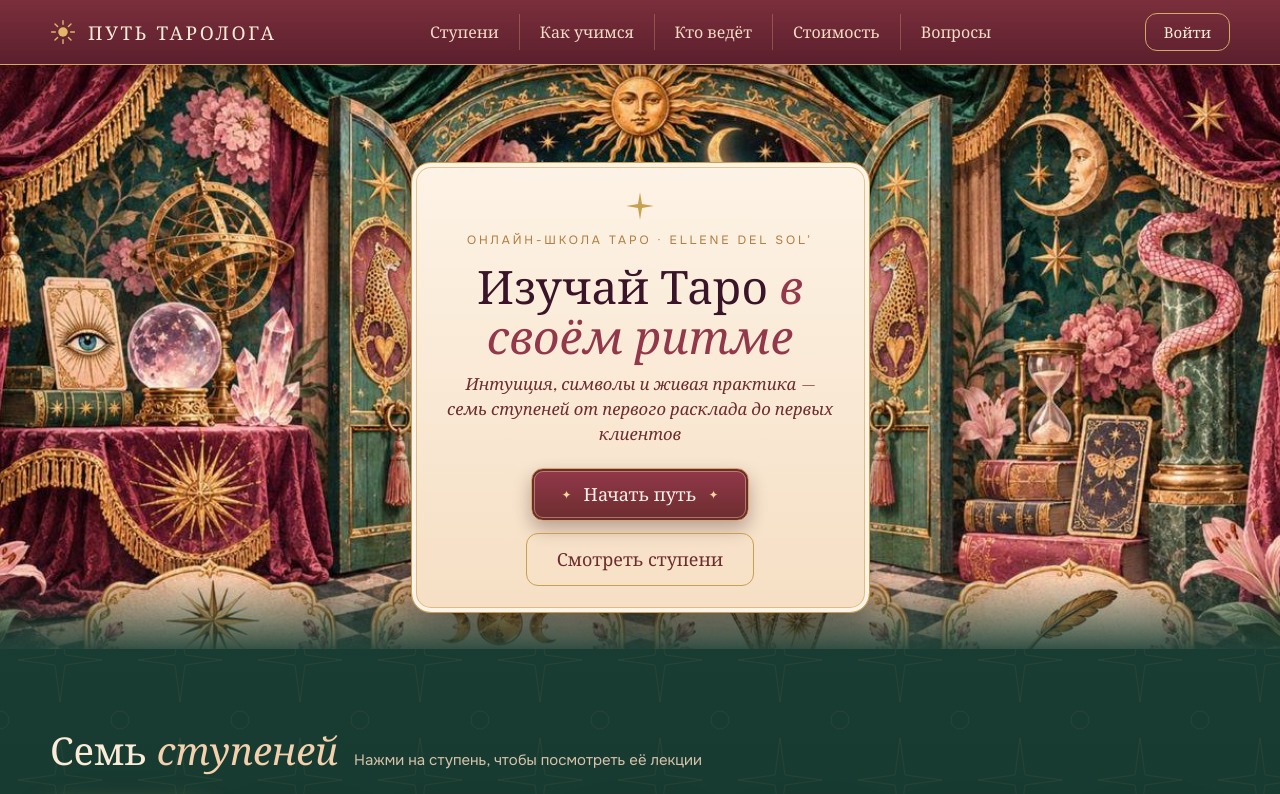
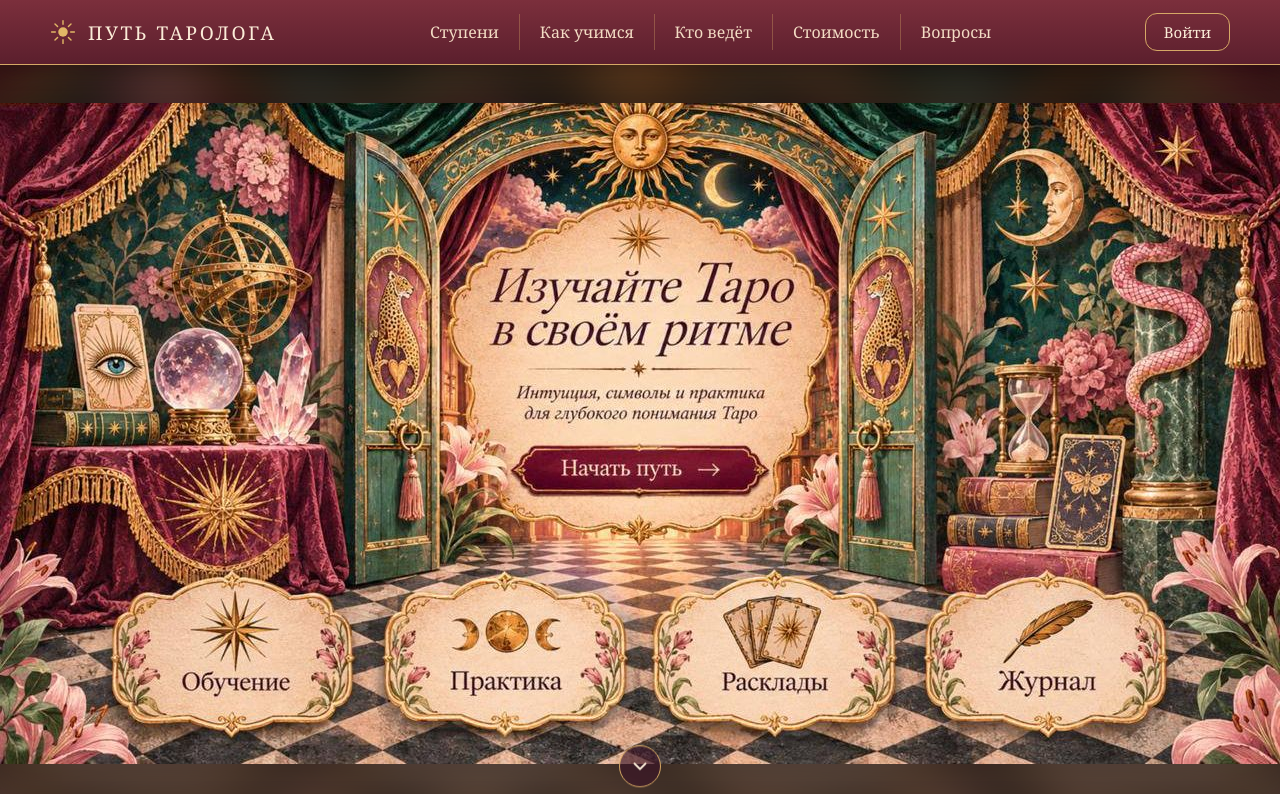
Before and after one commit to DarynaLiakhova/taro-landing, a plain HTML site: page index.html in a window 1280 px wide. Shown: the top 794 px of the page. Drawn offline with nearby package versions, Linux system fonts and the light colour scheme; a web font is replaced by a local one.

Commit message:
First screen: Lena's picture full screen with clickable button and tiles
Co-Authored-By: Claude Opus 5.5 <noreply@anthropic.com>
Claude-Session: https://claude.ai/code/session_0154gL89LTPCpUwAm1nDtQ1w

```diff
--- a/index.html
+++ b/index.html
@@ -63,6 +63,31 @@ img{max-width:100%;display:block}
 .hero-card .acts{display:flex;gap:12px;justify-content:center;flex-wrap:wrap}
 .star{display:block;margin:0 auto;color:var(--gold2)}
 
+/* первый экран: картина Лены целиком */
+.sr{position:absolute;width:1px;height:1px;overflow:hidden;clip:rect(0 0 0 0);white-space:nowrap}
+.fs{position:relative;height:calc(100vh - 64px);height:calc(100dvh - 64px);min-height:340px;overflow:hidden;background:#1b0b10;display:grid;place-items:center}
+.fs::before{content:"";position:absolute;inset:-40px;background:url(assets/scene.jpg) center/cover no-repeat;filter:blur(28px) brightness(.55) saturate(1.1)}
+.fs-wrap{position:relative;aspect-ratio:1280/661;width:min(100vw,calc((100dvh - 64px) * 1280 / 661));box-shadow:0 0 60px 30px rgba(20,8,12,.45)}
+.fs-pic{position:absolute;inset:0;background:url(assets/scene.jpg) center/cover no-repeat}
+.fs-go{position:absolute;left:39.45%;top:50.98%;width:19.92%;height:8.62%;border-radius:12px}
+.fs-tiles{position:absolute;inset:0;pointer-events:none}
+.fs-t{position:absolute;top:70.8%;width:18.9%;height:25.1%;left:calc(8.75% + var(--i) * 21.1%);border-radius:22px;pointer-events:auto;transition:transform .15s}
+.fs-go:hover,.fs-t:hover{box-shadow:0 0 0 3px rgba(240,207,160,.7),0 0 24px rgba(240,207,160,.55)}
+.fs-t:hover{transform:translateY(-3px)}
+.fs-go:focus-visible,.fs-t:focus-visible{outline:3px solid #f2cfa0;outline-offset:2px}
+.fs-down{position:absolute;left:50%;bottom:14px;transform:translateX(-50%);z-index:2;width:42px;height:42px;border-radius:50%;display:grid;place-items:center;color:#fbecd8;background:rgba(59,21,39,.65);border:1px solid var(--gold);animation:bob 2.4s ease-in-out infinite}
+@keyframes bob{50%{transform:translate(-50%,5px)}}
+@media (min-aspect-ratio:1280/560){.fs-down{display:none}}
+@media (max-width:700px),(max-aspect-ratio:1/1){
+ .fs{height:auto;min-height:0;display:block}.fs::before{display:none}.fs-down{display:none}
+ .fs-wrap{aspect-ratio:auto;width:100%;box-shadow:none;display:flex;flex-direction:column;background:linear-gradient(180deg,#2a0f17,#1b0b10)}
+ .fs-pic{position:relative;inset:auto;aspect-ratio:600/442;background-size:213.33% auto;background-position:50% 0}
+ .fs-go{left:27.5%;top:76.2%;width:42.5%;height:12.9%}
+ .fs-tiles{position:static;display:grid;grid-template-columns:1fr 1fr;gap:12px;padding:14px 14px 20px;pointer-events:auto;max-width:720px;margin:0 auto;width:100%;
+  background:linear-gradient(180deg,rgba(27,11,16,.95),rgba(27,11,16,.78) 35%,rgba(27,11,16,.92)),repeating-conic-gradient(#d9c2a6 0 25%,#3b2a2a 0 50%) 0 0/48px 48px}
+ .fs-t{position:static;width:auto;height:auto;aspect-ratio:242/166;background:url(assets/scene.jpg) no-repeat;background-size:528.9% auto;background-position:calc(var(--x) / 1038 * 100%) 94.5%;border-radius:18px}
+ .fs-t[style*="--i:0"]{--x:112}.fs-t[style*="--i:1"]{--x:385}.fs-t[style*="--i:2"]{--x:655}.fs-t[style*="--i:3"]{--x:925}
+}
 /* секции */
 section{padding:72px 0 0}
 .sh{display:flex;align-items:baseline;gap:16px;flex-wrap:wrap;margin-bottom:26px}
@@ -197,17 +222,20 @@ footer .wrap{display:flex;justify-content:space-between;gap:16px;flex-wrap:wrap}
 </header>
 
 <main id="top">
- <div class="hero scene">
-  <div class="hero-card parch">
-   <svg class="star" width="30" height="30" viewBox="0 0 24 24" aria-hidden="true"><path d="M12 1l1.6 9.4L23 12l-9.4 1.6L12 23l-1.6-9.4L1 12l9.4-1.6z" fill="currentColor"/></svg>
-   <div class="eyebrow" style="margin-top:10px">Онлайн-школа Таро · Ellene Del Sol’</div>
-   <h1>Изучай Таро <em>в своём ритме</em></h1>
-   <p>Интуиция, символы и живая практика — семь ступеней от первого расклада до первых клиентов</p>
-   <div class="acts">
-    <a class="btn" href="https://darynaliakhova.github.io/taro-platform/"><i>✦</i> Начать путь <i>✦</i></a>
-    <a class="btn ghost" href="#stages">Смотреть ступени</a>
+ <div class="fs" id="first">
+  <h1 class="sr">Путь Таролога — изучай Таро в своём ритме. Онлайн-школа Таро Ellene Del Sol’</h1>
+  <div class="fs-wrap">
+   <div class="fs-pic" role="img" aria-label="Зал с открытыми дверями, солнцем и луной: «Изучайте Таро в своём ритме»">
+    <a class="fs-go" href="https://darynaliakhova.github.io/taro-platform/" aria-label="Начать путь"></a>
    </div>
+   <nav class="fs-tiles" aria-label="Разделы">
+    <a class="fs-t" style="--i:0" href="#stages" aria-label="Обучение: семь ступеней"></a>
+    <a class="fs-t" style="--i:1" href="#how" aria-label="Практика: как учимся"></a>
+    <a class="fs-t" style="--i:2" href="#who" aria-label="Расклады: кому подойдёт"></a>
+    <a class="fs-t" style="--i:3" href="#lena" aria-label="Журнал: кто ведёт"></a>
+   </nav>
   </div>
+  <a class="fs-down" href="#stages" aria-label="Листать ниже"><svg width="22" height="22" viewBox="0 0 24 24" aria-hidden="true"><path d="M6 9l6 6 6-6" fill="none" stroke="currentColor" stroke-width="2" stroke-linecap="round" stroke-linejoin="round"/></svg></a>
  </div>
 
  <section id="stages">
@@ -231,7 +259,7 @@ footer .wrap{display:flex;justify-content:space-between;gap:16px;flex-wrap:wrap}
 
  <section>
   <div class="wrap">
-   <div class="sh"><h2>Кому <em>подойдёт</em></h2></div>
+   <div class="sh" id="who"><h2>Кому <em>подойдёт</em></h2></div>
    <div class="who">
     <div class="parch"><div class="n">I</div><h3>Только начинаешь</h3><p>Карты пугают, «правил» слишком много. Первая ступень снимает страх и даёт опору.</p></div>
     <div class="parch"><div class="n">II</div><h3>Знаешь значения, но не читаешь</h3><p>Каждая карта по отдельности понятна, а сюжет не складывается. Учимся читать поток.</p></div>
```
